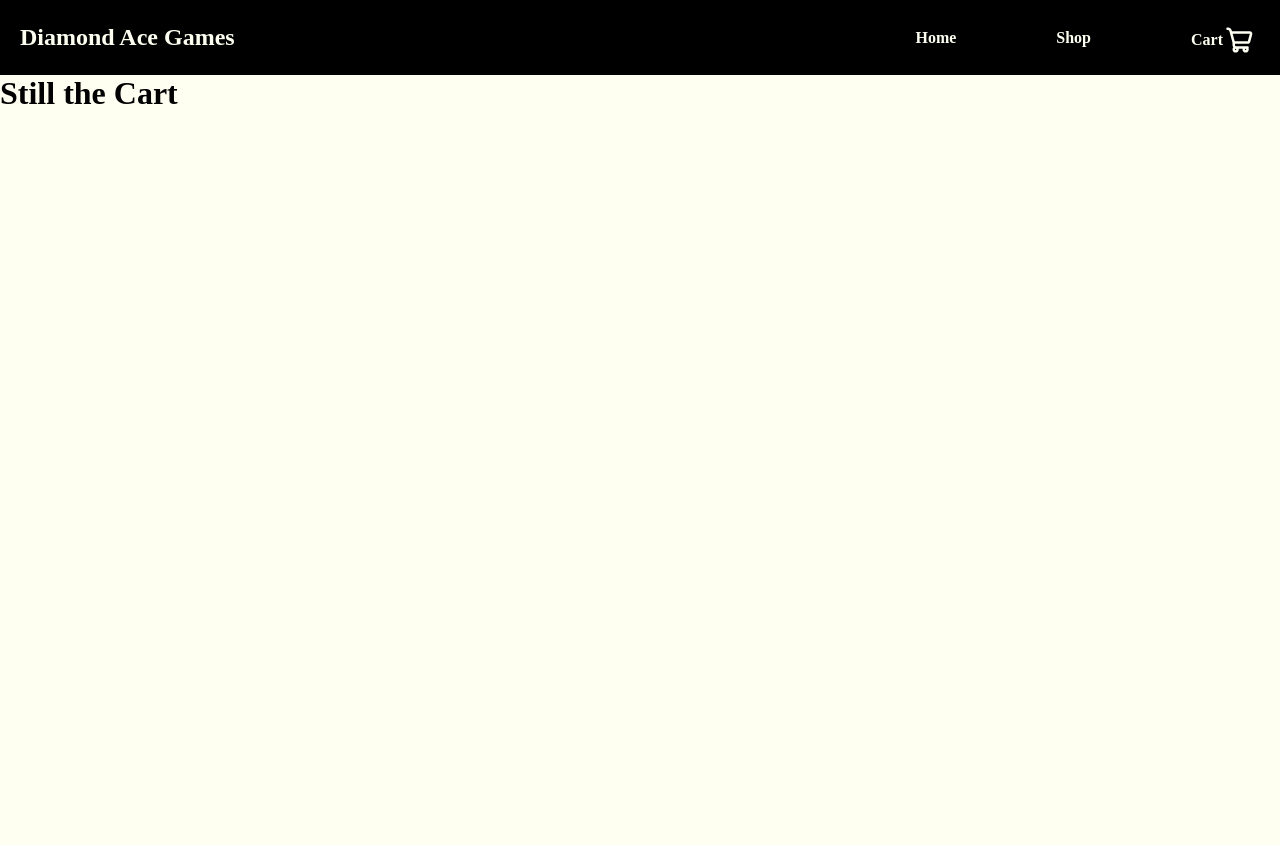
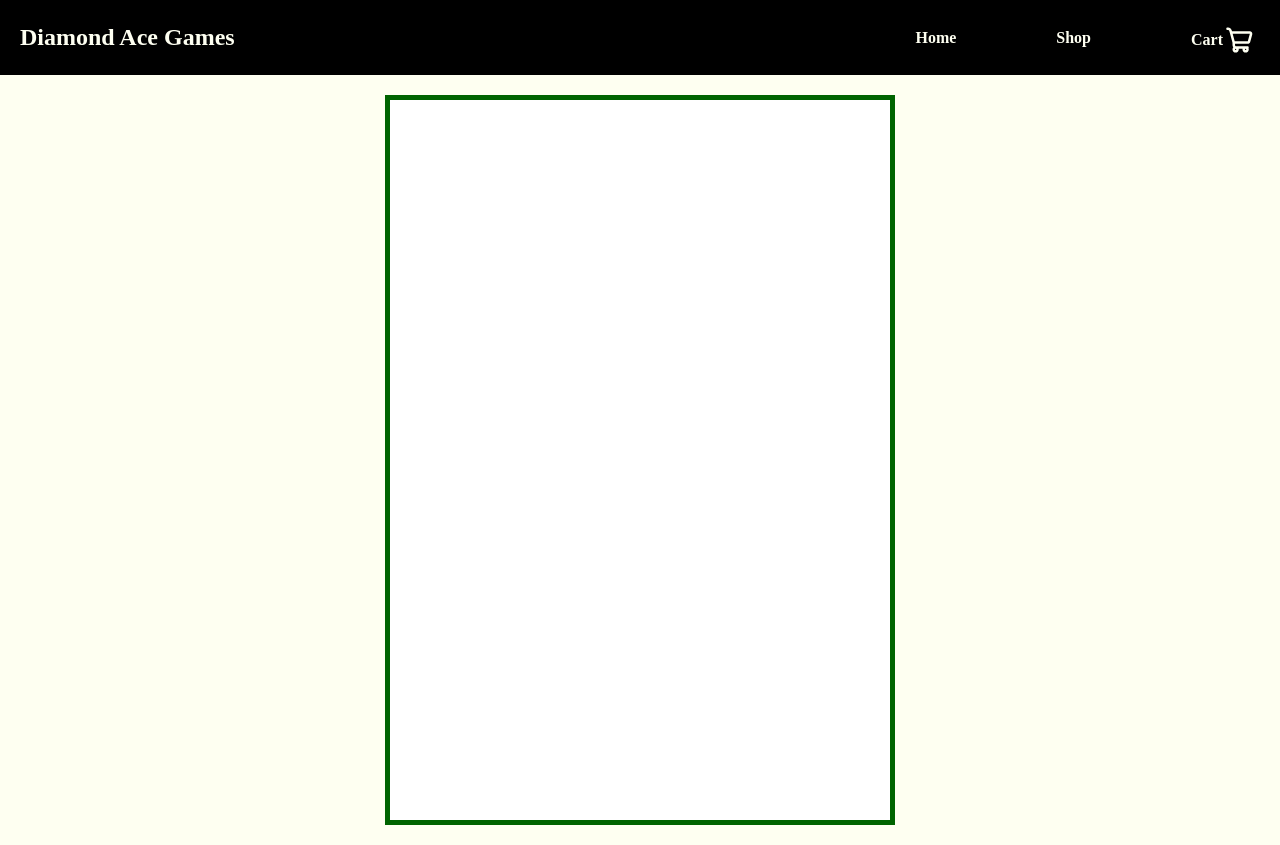
Before and after one commit to coopthompson/shopping-cart, a React (Create React App) app: page /cart in a window 1280 px wide. Before the commit the page ends 800 px from the top, so only its background shows below. Built offline with nearby package versions, Linux system fonts and the light colour scheme.

Commit message:
Add cart functionality and consolidate dupes

```diff
--- a/src/Cart.js
+++ b/src/Cart.js
@@ -1,7 +1,26 @@
-const Cart = () => {
+import "./styles/cart.css"
+
+const Cart = (props) => {
+
+  const {
+          inCart,
+          totalItemsCart,
+          totalPrice,
+          removeItem
+        } = props
+
+  const cartArray = inCart.map((item) => {
+    return <div className="cart--item" key={inCart.indexOf(item)}>
+             <p>{item.name}</p>
+             <p>{item.quantity}</p>
+           </div>
+  })
+
   return (
-    <div>
-      <h1>Still the Cart</h1>
+    <div className="cart--container">
+      <div className="cart">
+        {cartArray}
+      </div>
     </div>
   )
 }
--- a/src/RoutSwitch.js
+++ b/src/RoutSwitch.js
@@ -21,7 +21,9 @@ import Lotus from "./images/lotus.jpg";
 const RouteSwitch = () => {
 
   const [shopData, setShopData] = useState(
-      { isHover: false,
+    {
+      isHover: false,
+      filled: false,
       count:0,
       images:[
         {
@@ -101,10 +103,12 @@ const RouteSwitch = () => {
 
   const {
           items,
+          inCart,
           totalItemsCart,
           totalPrice,
           images,
           isHover,
+          filled,
           count
         } = shopData
 
@@ -196,32 +200,74 @@ const RouteSwitch = () => {
     const uneditedPrice = siblings[2].textContent
     const priceArray = uneditedPrice.match(/\d+/g)
     const itemPrice = parseFloat(priceArray.join("."))
-    const quantity = parseInt(siblings[3].value)
-    const placeValue = siblings[3].placeholder
+    const input = siblings[3].value
+    const quantity = parseInt(input)
     const ogItem = items[parentId]
 
-    if (quantity > 0) {
-      const newItem = {...ogItem, quantity: quantity}
-      setShopData((prevItemList) => {
+    const hasGrocery = inCart.some((item) => {
+      return item.id === ogItem.id ;
+    })
+
+    let newInCart = inCart.map((item) => {
+      if (item.id === ogItem.id) {
+          return {
+              ...item,
+              quantity: item.quantity += (input === "" ? 1 : quantity),
+          };
+      }
+      return item
+    });
+
+    if (!hasGrocery) {
+      const newItem = {...ogItem, quantity: (input === "" ? 1 : quantity)}
+      setShopData((prevShopData) => {
         return {
-          ...prevItemList,
-          inCart:[...prevItemList.inCart, newItem],
-          totalPrice: prevItemList.totalPrice + (quantity * itemPrice),
-          totalItemsCart: prevItemList.totalItemsCart + quantity
+          ...prevShopData,
+          inCart:[...prevShopData.inCart, newItem],
+          totalPrice: prevShopData.totalPrice + (input === "" ? itemPrice : (quantity * itemPrice)),
+          totalItemsCart: prevShopData.totalItemsCart + (input === "" ? 1 : quantity)
         }
       })
-    } else if (parseInt(placeValue) === 1) {
-      const newItem = {...ogItem, quantity: 1 }
-      setShopData((prevItemList) => {
+    } else {
+      setShopData((prevShopData) => {
         return {
-          ...prevItemList,
-          inCart:[...prevItemList.inCart, newItem],
-          totalPrice: prevItemList.totalPrice + itemPrice,
-          totalItemsCart: prevItemList.totalItemsCart + 1
+          ...prevShopData,
+          inCart:newInCart,
+          totalPrice: prevShopData.totalPrice + (input === "" ? itemPrice : (quantity * itemPrice)),
+          totalItemsCart: prevShopData.totalItemsCart + (input === "" ? 1 : quantity)
         }
       })
+
     }
   }
+
+  const checkCart = () => {
+    if (totalItemsCart > 0) {
+      setShopData(prevShopData => {
+        return {
+          ...prevShopData,
+          filled: true
+        }
+      })
+      return;
+    } else {
+      setShopData(prevShopData => {
+        return {
+          ...prevShopData,
+          filled: true
+        }
+      })
+      return;
+    }
+  }
+
+
+  const removeItem = () => {
+    console.log('test')
+  }
+
+  console.log(inCart)
+  console.log(totalPrice)
 
 
   return (
@@ -229,7 +275,11 @@ const RouteSwitch = () => {
       <Routes>
         <Route path="/" element={
           <>
-            <Navbar />
+            <Navbar
+              totalItemsCart={totalItemsCart}
+              filled={filled}
+              checkCart={checkCart}
+            />
             <App
               images={images}
               count={count}
@@ -244,19 +294,33 @@ const RouteSwitch = () => {
         }/>
         <Route path="/shop" element={
           <>
-            <Navbar />
+            <Navbar
+              totalItemsCart={totalItemsCart}
+              filled={filled}
+              checkCart={checkCart}
+            />
             <Shopping
               items={items}
               totalItemsCart={totalItemsCart}
               totalPrice={totalPrice}
               putInCart={putInCart}
+              checkCart={checkCart}
             />
           </>
         }/>
         <Route path="/cart" element={
           <>
-            <Navbar />
-            <Cart />
+            <Navbar
+              totalItemsCart={totalItemsCart}
+              filled={filled}
+              checkCart={checkCart}
+            />
+            <Cart
+              inCart={inCart}
+              totalItemsCart={totalItemsCart}
+              totalPrice={totalPrice}
+              removeItem={removeItem}
+            />
           </>
         }/>
       </Routes>
--- a/src/Shopping.js
+++ b/src/Shopping.js
@@ -5,10 +5,13 @@ import { useNavigate } from "react-router-dom";
 
 const Shopping = (props) => {
 
-  const { items, totalPrice, totalItemsCart, putInCart} = props
-
-  console.log(totalPrice)
-  console.log(totalItemsCart)
+  const {
+          items,
+          totalPrice,
+          totalItemsCart,
+          putInCart,
+          checkCart
+        } = props
 
   let navigate = useNavigate();
   const routeChange = () =>{
@@ -29,6 +32,7 @@ const Shopping = (props) => {
         totalItemsCart={totalItemsCart}
         totalPrice={totalPrice}
         putInCart={putInCart}
+        checkCart={checkCart}
       />
     </div>
   );
--- a/src/components/catalogue.js
+++ b/src/components/catalogue.js
@@ -1,7 +1,12 @@
 import "../styles/catalogue.css"
 
 const Catalogue = (props) => {
-   const { itemList, putInCart } = props
+   const { itemList, putInCart, checkCart } = props
+
+   const bundle = (e) => {
+    putInCart(e);
+    checkCart();
+   }
 
     const itemsDisplay = itemList.map((item) => {
         return <div className="card" key={item.id} id={item.id}>
@@ -9,7 +14,7 @@ const Catalogue = (props) => {
             <img className="card--image" src={item.src} alt={item.name}/>
             <p>Price: ${item.price}</p>
             <input className="quantity--input" type="number" name="quantity" placeholder={1}/>
-            <button className="add" onClick={putInCart}>Add to Cart</button>
+            <button className="add" onClick={bundle} >Add to Cart</button>
         </div>
     })
 
--- a/src/components/navbar.js
+++ b/src/components/navbar.js
@@ -2,8 +2,9 @@ import "../styles/navbar.css"
 import { Link } from "react-router-dom"
 import CartImage from "../images/cart.svg"
 
-const Navbar = () => {
-    let filled = false;
+const Navbar = (props) => {
+
+    const { totalItemsCart, filled } = props
 
     return (
         <div className="navbar">
@@ -14,7 +15,7 @@ const Navbar = () => {
                 <div className="cart--part">
                     <Link to="/cart">Cart</Link>
                     <img src={CartImage} alt="Shopping cart" style={{ width:"30px", height:"30px"}}/>
-                    {filled && <div className="amount">{"test"}</div>}
+                    {filled && <div className="amount">{totalItemsCart <= 99 ? totalItemsCart: "99+"}</div>}
                 </div>
             </div>
         </div>
--- a/src/styles/cart.css
+++ b/src/styles/cart.css
@@ -0,0 +1,18 @@
+.cart--container {
+    display: flex;
+    justify-content: center;
+    align-items: center;
+    padding: 20px;
+}
+
+.cart {
+    width: 500px;
+    height: 90vh;
+    background-color: white;
+    border: 5px solid darkgreen;
+}
+
+.cart--item {
+    display: flex;
+    justify-content: space-between;
+}
--- a/src/styles/navbar.css
+++ b/src/styles/navbar.css
@@ -50,4 +50,5 @@ a:visited {
     height: 18px;
     right: 0px;
     top: 1px;
+    font-size: 11px;
 }
```
